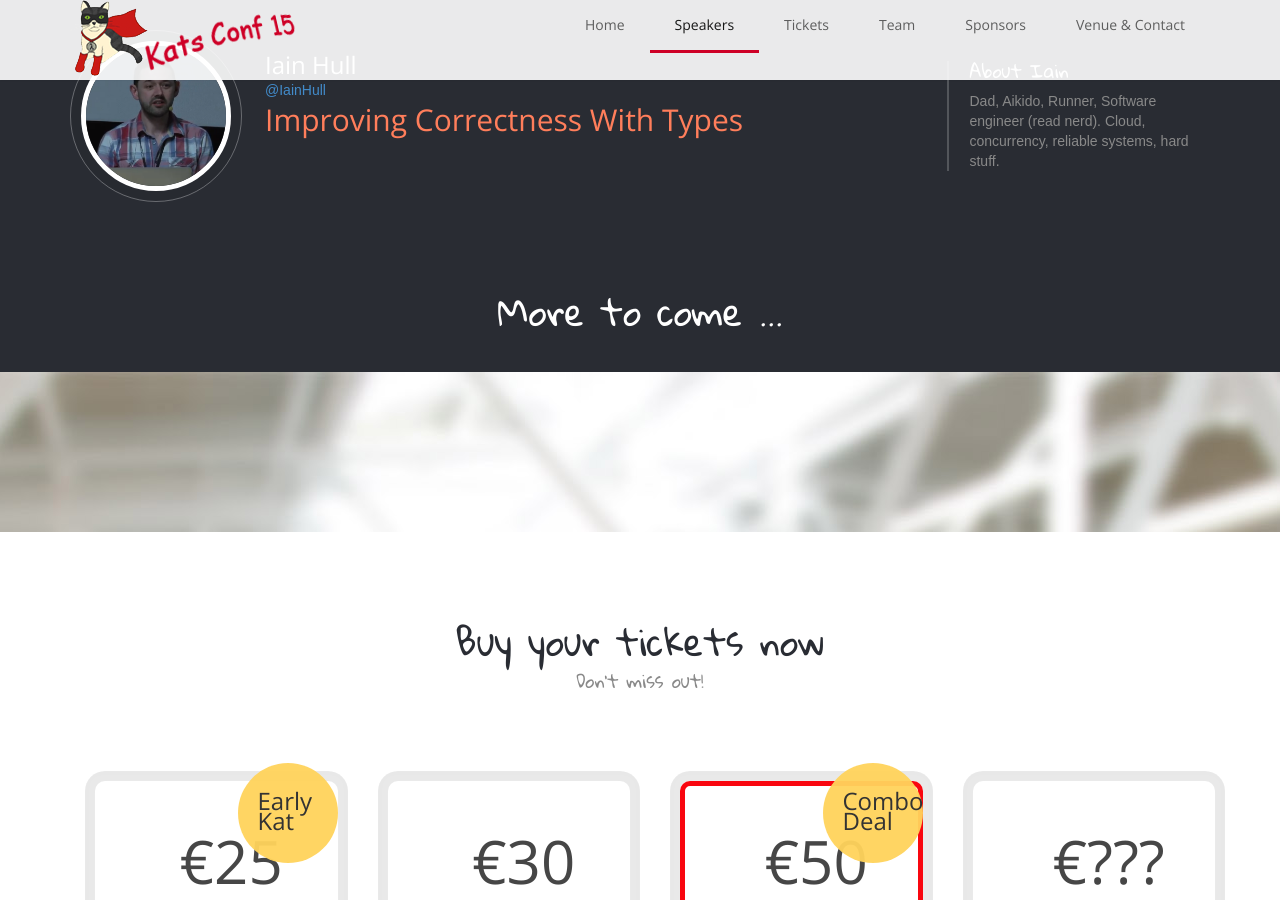
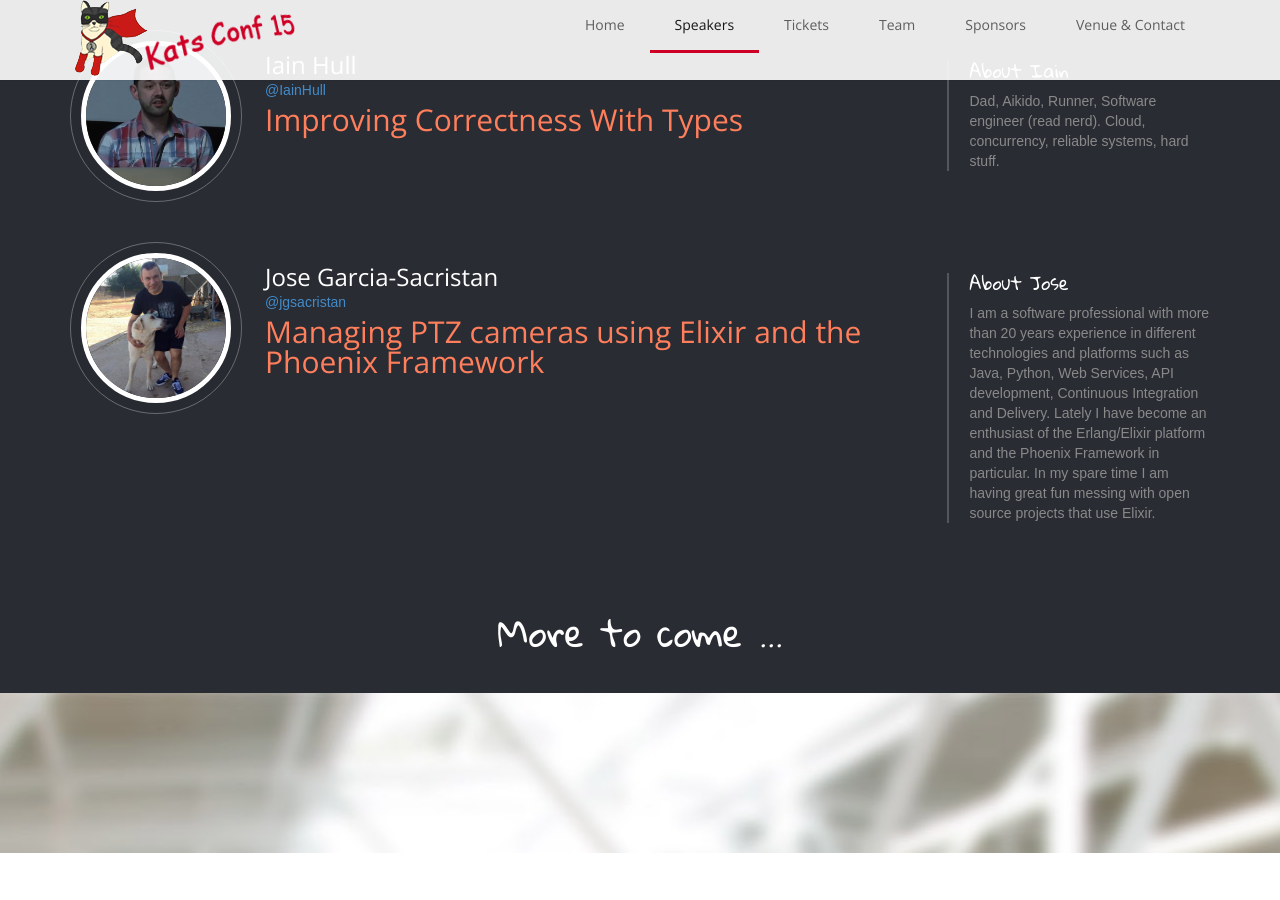
Before and after one commit to aidanf/functional-kats-conf, a Jekyll site: the page index.html, which Jekyll copies as it is, in a window 1280 px wide and 900 px high, scrolled down 4319 px. Built offline with Jekyll 4.4.1, drawn with Linux system fonts in a browser that asks for light colours; nearby versions of some CDN libraries; library files that are not in the unit come from our copies; Markdown is read by kramdown in place of the engine named in the settings.

Commit message:
adds speaker details for Jose GS

```diff
--- a/index.html
+++ b/index.html
@@ -638,6 +638,37 @@
                         </div><!-- /.col-md-3 -->
                     </div><!-- /.speaker -->
 
+                    <div class="row speaker">
+                        <div class="col-sm-2">
+                            <div class="outer-border item">
+                                <div class="middle-border">
+                                    <img src="assets/pictures/joseGS.jpg" class="img-circle inner-border">
+                                </div>
+                            </div>
+                        </div><!-- /.col-md-2 -->
+
+                        <div class="col-sm-7">
+                            <p class="name">Jose Garcia-Sacristan</p>
+                            <p class="company"><a href="https://twitter.com/jgsacristan" target="_blank">@jgsacristan</a></p>
+                            <p class="talk-title">Managing PTZ cameras using Elixir and the Phoenix Framework</p>
+                            <p class="time"><!-- <span class="time-start">08:00</span> - 08:45 --></p>
+                        </div><!-- /.col-md-7 -->
+
+                        <hr>
+
+                        <div class="col-sm-3">
+                            <div class="about">
+                                <h4>About Jose</h4>
+
+                                <p>
+                                  I am a software professional with more than 20 years experience in different technologies and platforms such as Java, Python, Web Services, API development, Continuous Integration and Delivery.
+                                  Lately I have become an enthusiast of the Erlang/Elixir platform and the Phoenix Framework in particular.
+                                  In my spare time I am having great fun messing with open source projects that use Elixir.
+                                </p>
+                            </div><!-- /.about -->
+                        </div><!-- /.col-md-3 -->
+                    </div><!-- /.speaker -->
+
                     <h2>More to come ...</h2>
 
                 </div><!-- /.tab-1 -->
```
Also changed, not shown: assets/pictures/joseGS.jpg (added).
